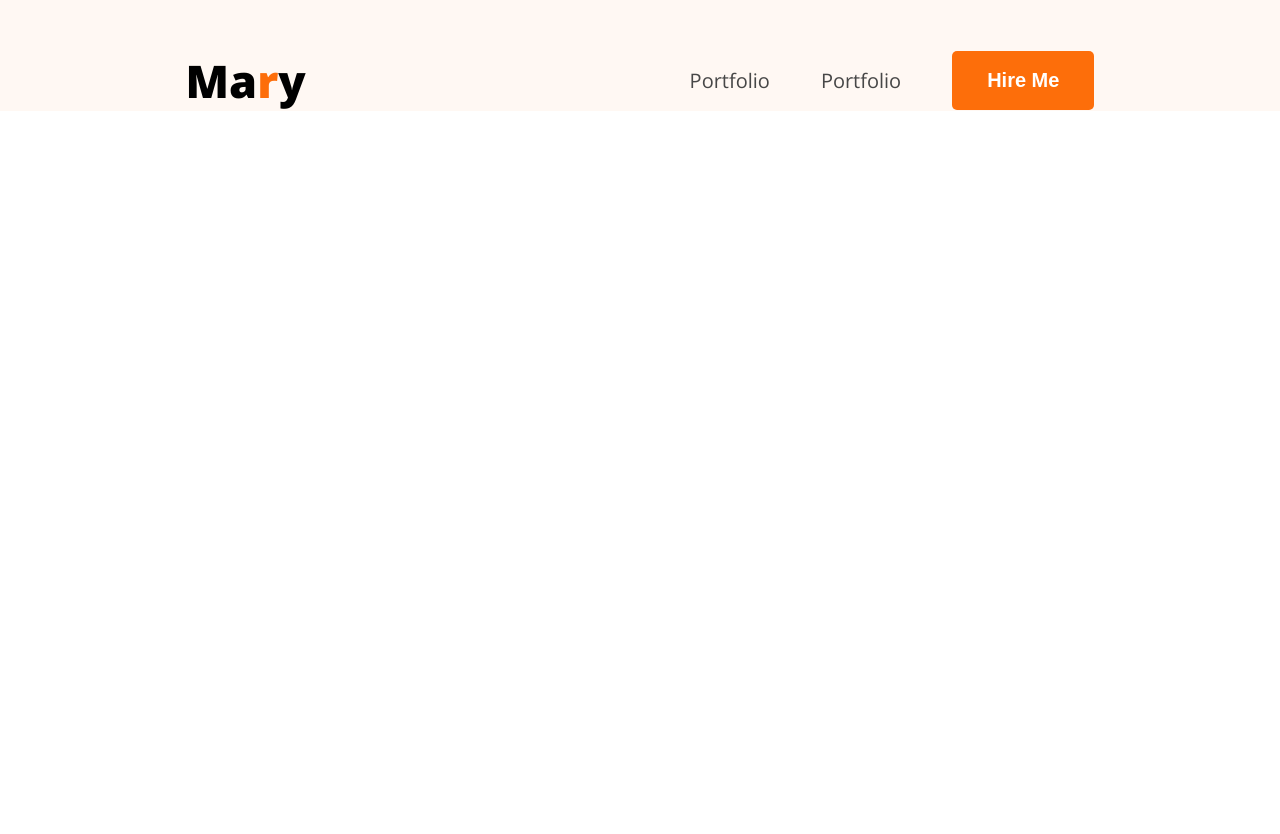
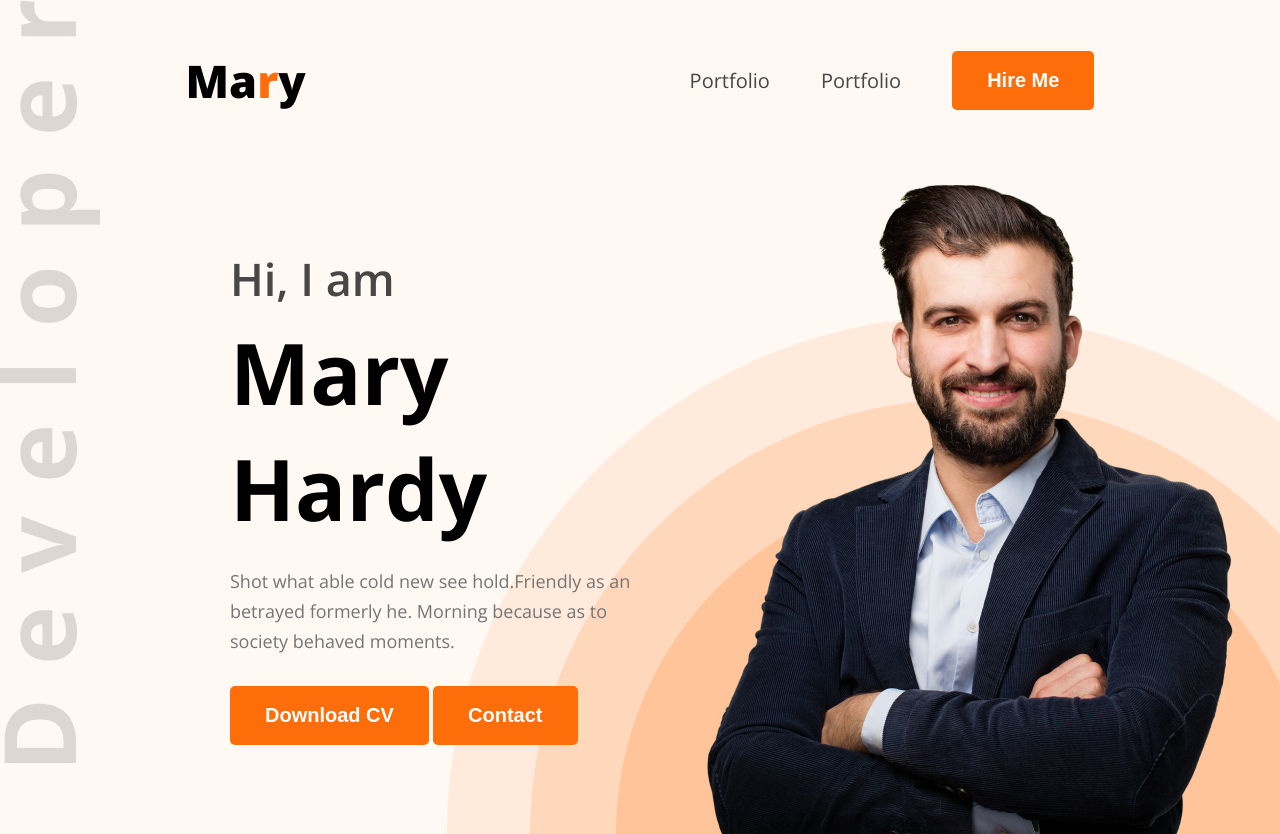
Before and after one commit to taposibarsa/hero-dev-code, a plain HTML site: page index.html in a window 1280 px wide. Before the commit the page ends 800 px from the top, so only its background shows below. Drawn offline with nearby package versions, Linux system fonts and the light colour scheme.

Commit message:
banner section have done

```diff
--- a/index.html
+++ b/index.html
@@ -24,6 +24,20 @@
                 <li><button class="btn">Hire Me</button></li>
             </ul>
         </nav>
+        <section id="banner">
+            <div class="banner-content">
+                <h2>Hi, I  am</h2>
+                <h1>Mary Hardy</h1>
+                <p>Shot what able cold new see hold.Friendly as an betrayed formerly he. Morning because as to society behaved moments.</p>
+                <div>
+                    <button class="btn">Download CV</button>
+                    <button class="btn">Contact</button>
+                </div>
+            </div>
+            <div class="banner-image">
+                <img src="images/hardy.png" alt="">
+            </div>
+        </section>
     </header>
 
 </body>
--- a/styles/portfolio.css
+++ b/styles/portfolio.css
@@ -20,6 +20,9 @@
 header{
     background-color: #FFF8F3;
     padding-top: 50px;
+    background: url(../images/developer.png), url(../images/header_bg.png), #FFF8F3;
+    background-position: top left, bottom right;
+    background-repeat: no-repeat;
 }
 nav{
     width: 71%;
@@ -47,4 +50,39 @@
     border-radius: 5px;
     font-size: 20px;
     font-weight: bold;
+    cursor: pointer;
 }
+#banner{
+    margin: 47px 38px 0 230px;
+    display: flex;
+    justify-content: space-between;
+    align-items: center;
+}
+#banner .banner-content{
+    max-width: 585px;
+}
+#banner .banner-content h2{
+    font-size: 45px;
+    font-weight: 600;
+    color: #474747;
+    margin-bottom: 5px;
+
+}
+#banner .banner-content h1{
+    font-size: 85px;
+    font-weight: bold;
+    color: black;
+    margin-bottom: 20px;
+}
+#banner .banner-content p{
+    font-size: 18px;
+    color: #757575;
+    line-height: 30px;
+    margin-bottom: 30px;
+}
+#banner .banner-image img{
+    max-width: 584px;
+    height: 676px;
+    vertical-align: middle;
+
+}
```
